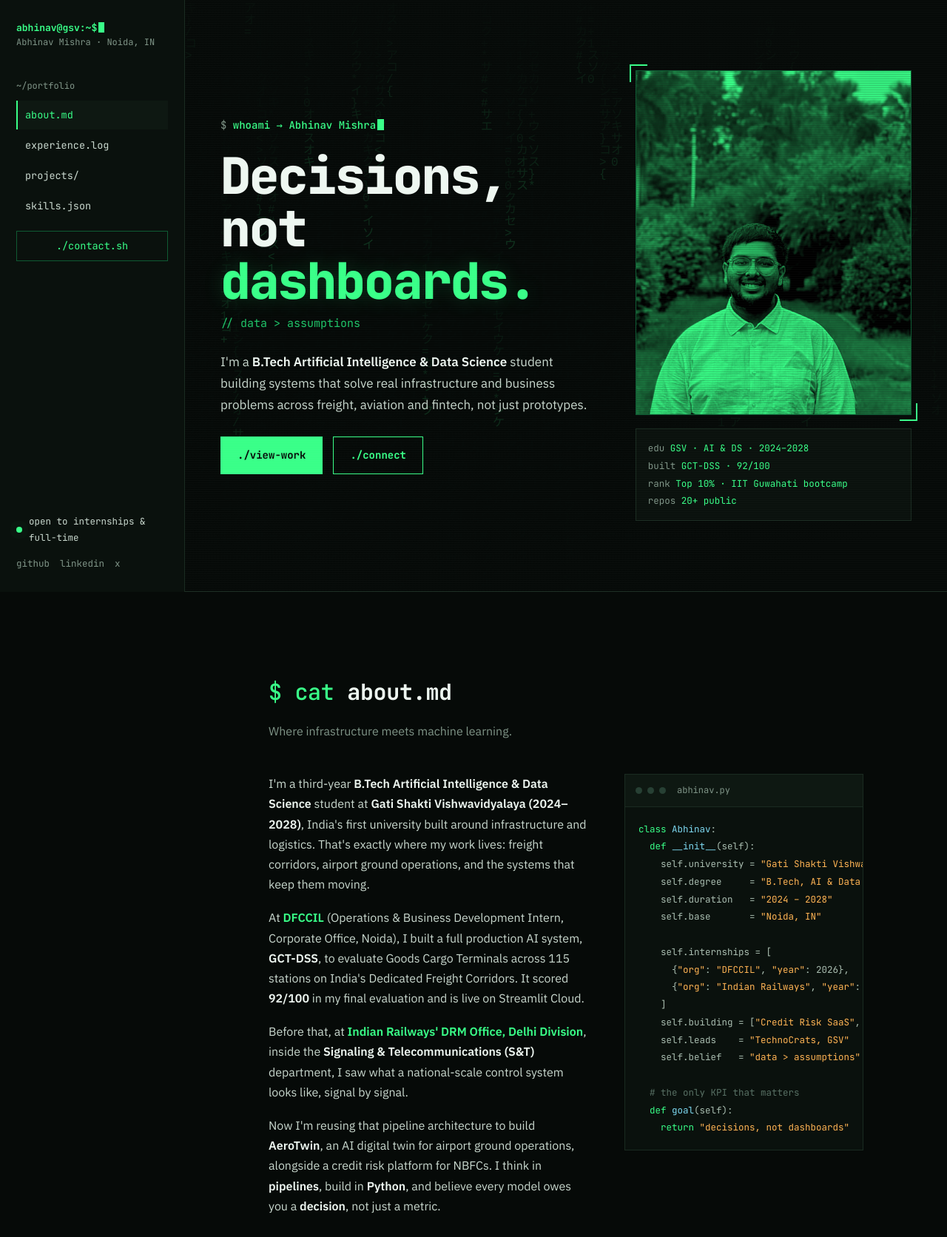
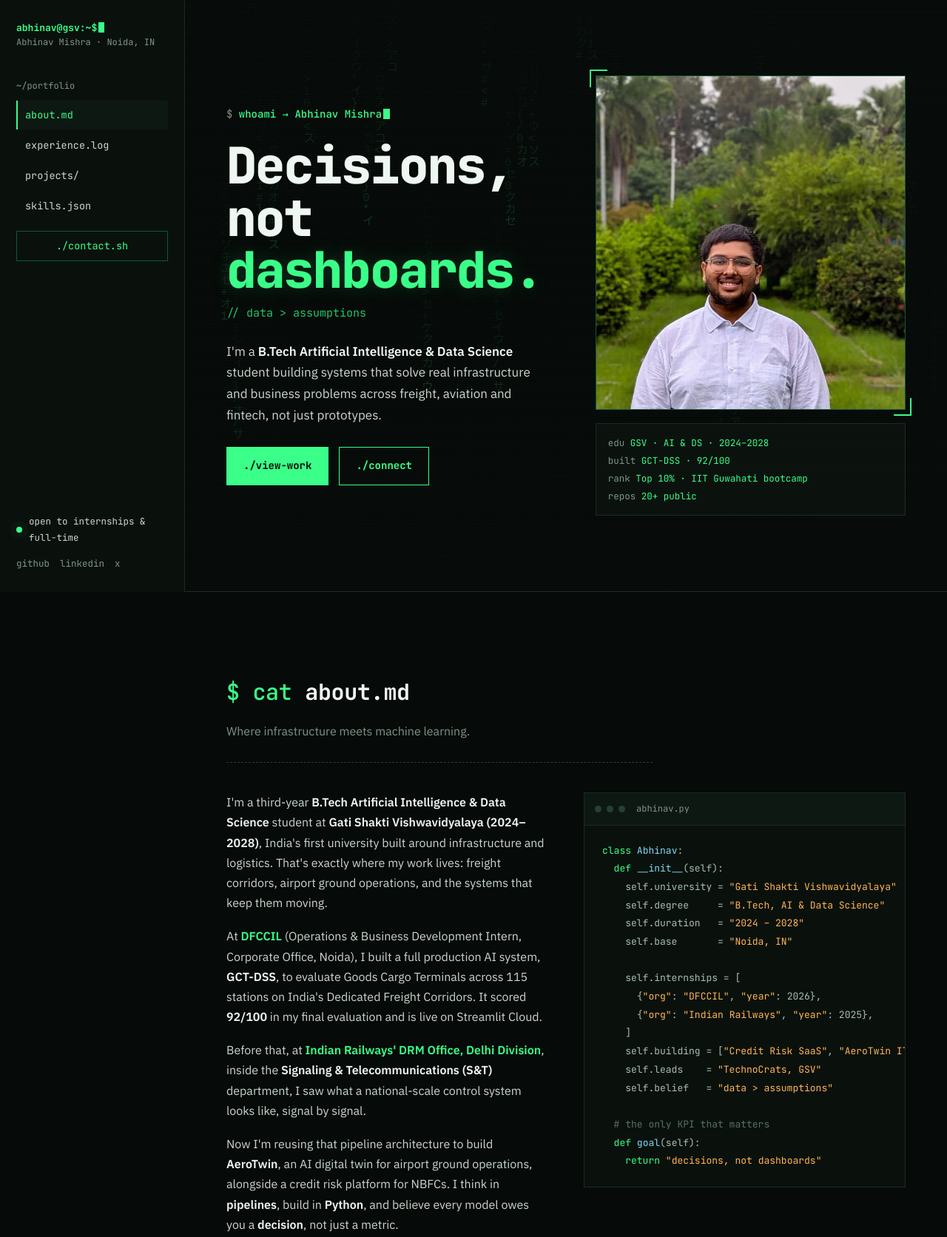
Before and after one commit to abhinavmishragsv-analytics/Portfolio, a plain HTML site: page index.html in a window 1280 px wide. Shown: the top 1672 px of the page at 74% size. Drawn offline with Linux system fonts and the light colour scheme.

Commit message:
Update index.html

```diff
--- a/index.html
+++ b/index.html
@@ -68,17 +68,17 @@ h1,h2,h3{font-family:var(--mono);color:var(--white)}
 .topbar{display:none}
 
 main{margin-left:var(--side)}
-.wrap{max-width:900px;margin:0 auto;padding:0 48px}
+.wrap{max-width:1180px;margin:0 auto;padding:0 56px}
 section{padding:110px 0 20px;position:relative}
 .cmd{font-size:clamp(22px,2.6vw,30px);font-weight:700;margin-bottom:14px;letter-spacing:-.3px}
 .cmd .p{color:var(--green);font-weight:500}
-.sec-desc{color:var(--muted);max-width:60ch;margin-bottom:44px}
+.sec-desc{color:var(--muted);max-width:60ch;margin-bottom:40px;padding-bottom:28px;border-bottom:1px dashed var(--line-2)}
 
 /* HERO */
 #hero{padding:0;min-height:100vh;display:flex;align-items:center;position:relative;overflow:hidden;border-bottom:1px solid var(--line)}
 #rain{position:absolute;inset:0;width:100%;height:100%;opacity:.16;pointer-events:none}
 #hero::after{content:'';position:absolute;inset:0;background:radial-gradient(ellipse at 30% 50%,transparent 20%,var(--bg) 85%);pointer-events:none}
-.hero-grid{position:relative;z-index:2;display:grid;grid-template-columns:1.15fr .85fr;gap:56px;align-items:center;padding:90px 48px;max-width:1100px;margin:0 auto;width:100%}
+.hero-grid{position:relative;z-index:2;display:grid;grid-template-columns:1fr 1fr;gap:72px;align-items:center;padding:90px 56px;max-width:1260px;margin:0 auto;width:100%}
 .prompt-line{font-family:var(--mono);font-size:14px;color:var(--green);margin-bottom:22px;min-height:1.6em}
 .prompt-line span{color:var(--muted)}
 .hero-grid h1{font-size:clamp(38px,5.6vw,68px);font-weight:800;line-height:1.04;letter-spacing:-2px;margin-bottom:10px}
@@ -94,21 +94,21 @@ section{padding:110px 0 20px;position:relative}
 .btn-ghost:hover{background:var(--green);color:var(--bg)}
 
 .photo-col{display:flex;flex-direction:column;gap:18px}
-.frame{position:relative;aspect-ratio:4/5;background:var(--green);border:1px solid var(--green-dim);padding:0;overflow:hidden}
-.frame img{width:100%;height:100%;object-fit:cover;object-position:center 20%;display:block;filter:grayscale(1) contrast(1.15);mix-blend-mode:multiply;transition:filter .5s,mix-blend-mode .5s}
-.frame:hover img{filter:none;mix-blend-mode:normal}
-.frame::after{content:'';position:absolute;inset:0;background:repeating-linear-gradient(0deg,rgba(0,0,0,.14) 0 1px,transparent 1px 3px);pointer-events:none}
+.frame{position:relative;aspect-ratio:1/1.08;background:var(--panel-2);border:1px solid var(--green-dim);padding:0;overflow:hidden}
+.frame img{width:100%;height:100%;object-fit:cover;object-position:center 20%;display:block;position:relative;z-index:1}
 .frame-wrap{position:relative}
 .frame-wrap::before,.frame-wrap::after{content:'';position:absolute;width:22px;height:22px;border:2px solid var(--green);z-index:3}
 .frame-wrap::before{top:-8px;left:-8px;border-right:0;border-bottom:0}
 .frame-wrap::after{bottom:-8px;right:-8px;border-left:0;border-top:0}
-.fallback{display:none;position:absolute;inset:0;align-items:center;justify-content:center;font-family:var(--mono);font-weight:800;font-size:64px;color:var(--bg);z-index:2}
+.fallback{display:none;position:absolute;inset:0;align-items:center;justify-content:center;font-family:var(--mono);font-weight:800;font-size:64px;color:var(--green);z-index:3}
 .stat-term{background:var(--panel);border:1px solid var(--line);font-family:var(--mono);font-size:12.5px;line-height:1.9;padding:14px 16px}
 .stat-term .k{color:var(--muted)}.stat-term .v{color:var(--green)}
-@media(max-width:1100px){.hero-grid{grid-template-columns:1fr;max-width:640px}.photo-col{max-width:320px}}
+@media(max-width:1100px){.hero-grid{grid-template-columns:1fr;max-width:680px}.photo-col{max-width:440px}}
 
 /* ABOUT */
-.about-grid{display:grid;grid-template-columns:1.15fr .85fr;gap:44px;align-items:start}
+.about-grid{display:grid;grid-template-columns:minmax(0,1fr) minmax(0,1fr);gap:48px;align-items:start}
+.about-text,.term{min-width:0}
+.term{position:sticky;top:32px}
 .about-text p{margin-bottom:18px;max-width:62ch}
 .about-text strong{color:var(--white);font-weight:600}
 .about-text em{font-style:normal;color:var(--green);font-weight:600}
@@ -116,9 +116,9 @@ section{padding:110px 0 20px;position:relative}
 .term-head{display:flex;align-items:center;gap:7px;padding:11px 14px;border-bottom:1px solid var(--line);background:var(--panel-2)}
 .term-head i{width:9px;height:9px;border-radius:50%;background:var(--line-2)}
 .term-head b{margin-left:8px;font-family:var(--mono);font-weight:400;font-size:12px;color:var(--muted)}
-.term-body{padding:18px;font-family:var(--mono);font-size:12.5px;line-height:1.9;color:#A9BDB0;overflow-x:auto;white-space:pre}
+.term-body{padding:22px 24px;font-family:var(--mono);font-size:13px;line-height:1.9;color:#A9BDB0;overflow-x:auto;white-space:pre}
 .kw{color:var(--green)}.str{color:var(--amber)}.fn{color:#7DD8F0}.cm{color:#587064}
-@media(max-width:1000px){.about-grid{grid-template-columns:1fr}}
+@media(max-width:1180px){.about-grid{grid-template-columns:1fr}.term{position:static}.about-text p{max-width:none}}
 
 /* LOG / TIMELINE */
 .log{position:relative;padding-left:34px}
@@ -133,7 +133,7 @@ section{padding:110px 0 20px;position:relative}
 .when{font-family:var(--mono);font-size:12.5px;color:var(--green);margin-bottom:10px}
 .org{font-size:19px;font-weight:700;margin-bottom:2px}
 .role{font-family:var(--mono);font-size:13px;color:var(--green-2);margin-bottom:12px}
-.card p{font-size:15px;max-width:68ch}
+.card p{font-size:15px;max-width:80ch}
 .card p strong{color:var(--white);font-weight:600}
 .tags{display:flex;flex-wrap:wrap;gap:8px;margin-top:16px}
 .tag{font-family:var(--mono);font-size:12px;color:var(--muted);border:1px solid var(--line);padding:3px 10px}
@@ -154,7 +154,8 @@ section{padding:110px 0 20px;position:relative}
 .chip.deployed{color:var(--green)}.chip.progress{color:var(--amber)}.chip.progress::before{animation:blink 1.4s steps(1) infinite}.chip.archived{color:var(--muted)}
 @media(max-width:700px){.row.head{display:none}.row{grid-template-columns:1fr;gap:4px}.stats{grid-template-columns:1fr}}
 
-.pgrid{display:grid;grid-template-columns:repeat(auto-fit,minmax(260px,1fr));gap:18px;align-items:start}
+.pgrid{display:grid;grid-template-columns:repeat(2,minmax(0,1fr));gap:20px;align-items:start}
+@media(max-width:820px){.pgrid{grid-template-columns:1fr}}
 .proj{display:block;width:100%;text-align:left;font:inherit;color:inherit;background:var(--panel);border:1px solid var(--line);padding:24px;cursor:pointer;text-decoration:none;transition:border-color .2s,transform .2s,box-shadow .2s}
 .proj:hover{border-color:var(--green);transform:translateY(-3px);box-shadow:0 14px 40px rgba(0,0,0,.45),0 0 0 1px var(--green-dim)}
 .proj>span{display:block}
@@ -196,6 +197,7 @@ footer b{color:var(--green);font-weight:500}
 
 /* MOBILE */
 @media(max-width:960px){
+.wrap{padding:0 22px}
 .side{transform:translateY(-110%);inset:56px 0 auto 0;width:100%;height:auto;border-right:0;border-bottom:1px solid var(--line);padding:12px 20px 22px;transition:transform .25s;z-index:999}
 .side.open{transform:none}
 .side .brand,.side .side-label{display:none}
@@ -258,7 +260,7 @@ section{padding-top:84px}
     <div class="photo-col">
       <div class="frame-wrap">
         <div class="frame">
-          <img id="heroPhoto" src="abhinav-photo.jpg" alt="Portrait of Abhinav Mishra" width="720" height="900" fetchpriority="high" decoding="async"/>
+          <img id="heroPhoto" src="abhinav-photo.jpg?v=3" alt="Portrait of Abhinav Mishra" width="720" height="900" fetchpriority="high" decoding="async"/>
           <div class="fallback" aria-hidden="true">AM</div>
         </div>
       </div>
```
